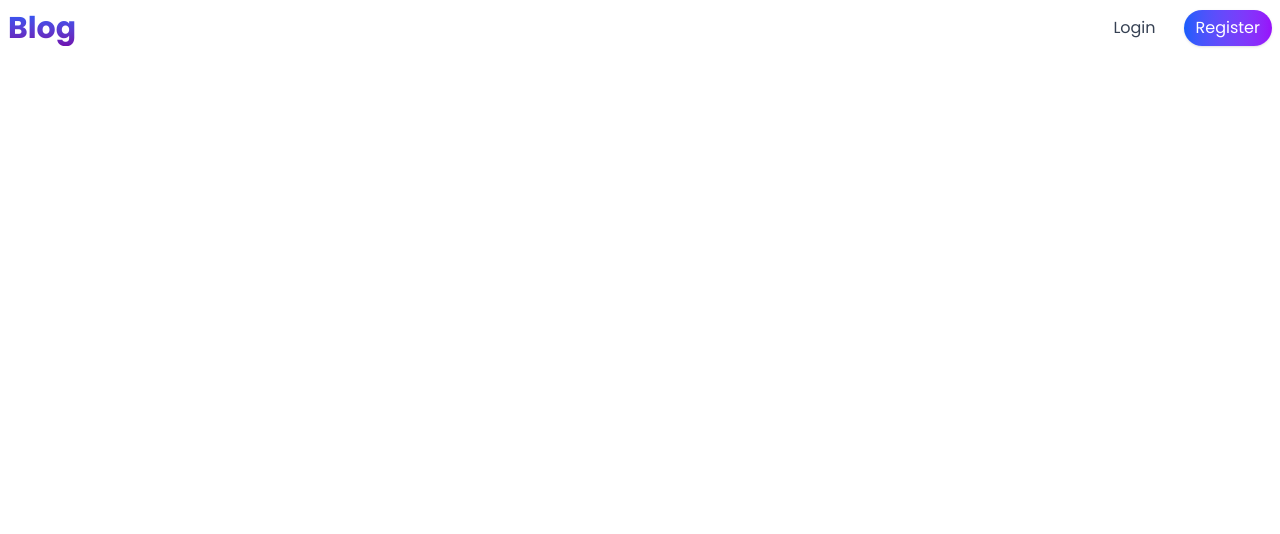
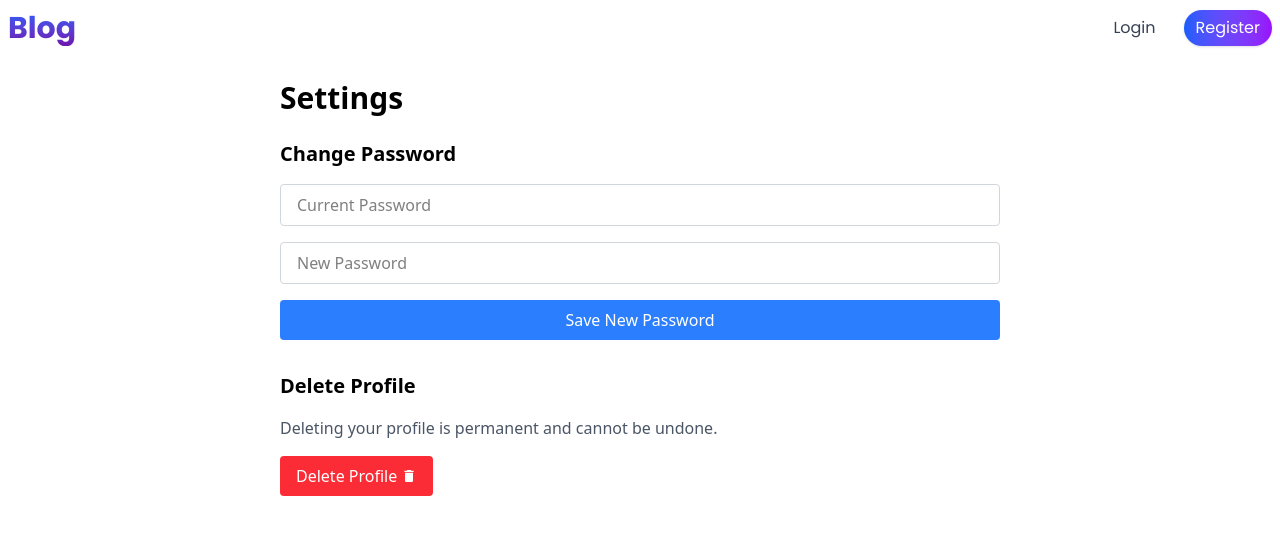
Before and after one commit to hugolomba/blog, a React (Vite) app: page /settings in a window 1280 px wide. Before the commit this address had no page. Shown: the top 534 px of the page. Built offline with nearby package versions, Linux system fonts and the light colour scheme.

Commit message:
add delete user

```diff
--- a/src/App.tsx
+++ b/src/App.tsx
@@ -6,11 +6,13 @@ import HomePage from './pages/HomePage'
 import { BrowserRouter, Routes, Route } from "react-router-dom";
 import PostDetailPage from './pages/PostDetailPage'
 import ProfilePage from './pages/ProfilePage'
+import ErrorPage from './pages/ErrorPage'
 
 
 import NewPostPage from './pages/NewPostPage'
 import EditPostPage from './pages/EditPostPage'
 import EditProfilePage from './pages/EditProfilePage'
+import SettingsPage from './pages/SettingsPage'
 
 
 export default function AppRouter() {
@@ -26,6 +28,8 @@ export default function AppRouter() {
         <Route path='/post/:id/edit' element={<EditPostPage />} />
         <Route path='/profile/:id' element={<ProfilePage />} />
         <Route path='/profile/:id/edit' element={<EditProfilePage />} />
+        <Route path='/settings' element={<SettingsPage />} />
+        <Route path='*' element={<ErrorPage />} />
       </Routes>
     </BrowserRouter>
   );
--- a/src/components/Article.tsx
+++ b/src/components/Article.tsx
@@ -99,9 +99,6 @@ export default function Article({ post }: { post: Post }) {
     };
 
     const handlePostDelete = async () => {
-
-
-
       try {
         await fetch(`${import.meta.env.VITE_API_URL_BASE}/posts/${post.id}`, {
           method: "DELETE",
--- a/src/components/Loading.tsx
+++ b/src/components/Loading.tsx
@@ -1,6 +1,17 @@
-export default function Loading() {
+import deleting from "../assets/images/delete.gif"
+
+export default function Loading({ type = "loading" }: { type?: "loading" | "delete" }) {
   return (
     <div className="flex flex-col items-center justify-center h-64">
+
+
+      {type === "delete" && (
+        <>
+          <p className="text-gray-600 text-lg font-medium mb-4">Deleting...</p>
+          <img src={deleting} alt="Deleting..." className="w-12 h-12" />
+        </>
+      )}
+
       <div className="w-12 h-12 border-4 border-gray-200 border-t-blue-500 rounded-full animate-spin mb-4"></div>
       <p className="text-gray-600 text-lg font-medium">Loading...</p>
     </div>
--- a/src/contexts/authContext.tsx
+++ b/src/contexts/authContext.tsx
@@ -77,7 +77,6 @@ export function AuthProvider({ children }: { children: ReactNode }) {
   const logout = () => {
     setUser(null);
     localStorage.removeItem("token");
-
   };
 
   // Edit User
--- /dev/null
+++ b/src/pages/ErrorPage.tsx
@@ -0,0 +1,8 @@
+export default function ErrorPage() {
+  return (
+    <div>
+      <h1>404 - Not Found</h1>
+      <p>The page you are looking for does not exist.</p>
+    </div>
+  );
+}
--- /dev/null
+++ b/src/pages/SettingsPage.tsx
@@ -0,0 +1,239 @@
+import axios from "axios";
+import { useState } from "react";
+import { MdDelete } from "react-icons/md";
+import Loading from "../components/Loading";
+import { Link } from "react-router-dom";
+import { useAuth } from "../contexts/authContext";
+
+export default function SettingsPage() {
+  const [currentPassword, setCurrentPassword] = useState("");
+  const [newPassword, setNewPassword] = useState("");
+  const [isDialogOpen, setIsDialogOpen] = useState(false);
+  const [isLoading, setIsLoading] = useState(false);
+  const [message, setMessage] = useState("");
+  const [success, setSuccess] = useState(false);
+  const [confirmPassword, setConfirmPassword] = useState("");
+  const [passwordError, setPasswordError] = useState("");
+const [userDeleted, setUserDeleted] = useState(false);
+const { logout } = useAuth();
+
+  const handleChangePassword = async () => {
+    setMessage("");
+
+
+try {
+    setIsLoading(true);
+  const response = await axios.put(
+    `${import.meta.env.VITE_API_URL_BASE}/users/change-password`,
+    { currentPassword, newPassword },
+    { headers: { Authorization: `Bearer ${localStorage.getItem("token")}` } }
+  );
+
+
+  setMessage(typeof response.data === "string" ? response.data : response.data.message || "Password changed successfully");
+  setSuccess(true);
+  setCurrentPassword("");
+  setNewPassword("");
+
+} catch (error: any) {
+  if (error.response && error.response.data) {
+    setMessage(typeof error.response.data === "string" ? error.response.data : error.response.data.message || "An error occurred");
+    setIsLoading(false);
+  } else {
+    setMessage("An error occurred");
+    setIsLoading(false);
+  }
+  setSuccess(false);
+}
+  }
+
+  const handleConfirmDelete = async () => {
+    setPasswordError("");
+    if (!confirmPassword) {
+      setPasswordError("Please enter your password to confirm.");
+      return;
+    }
+
+    try {
+    setIsLoading(true);
+     const response = await axios.delete(
+        `${import.meta.env.VITE_API_URL_BASE}/users/delete`,
+        {
+          data: { password: confirmPassword },
+          headers: { Authorization: `Bearer ${localStorage.getItem("token")}` }
+        }
+      );
+
+      setMessage(typeof response.data === "string" ? response.data : response.data.message || "Profile deleted successfully");
+      setSuccess(true);
+      setIsLoading(false);
+      setIsDialogOpen(false);
+
+      setUserDeleted(true);
+      logout();
+    } catch (error: any) {
+      setIsLoading(false);
+      if (error.response && (error.response.status === 401 || error.response.status === 400)) {
+        setPasswordError("Incorrect password. Please try again.");
+      } else {
+        setPasswordError("An error occurred while deleting the profile.");
+      }
+    }
+  };
+
+  return (
+
+    <div className="max-w-3xl mx-auto p-6">
+      <h1 className="text-3xl font-bold mb-6">Settings</h1>
+
+     {userDeleted ? <ConfirmationDelete /> : (
+        <>
+        <section className="mb-8">
+        <h2 className="text-xl font-semibold mb-4">Change Password</h2>
+        <div className="flex flex-col gap-4">
+          <input
+            type="password"
+            placeholder="Current Password"
+            value={currentPassword}
+            onChange={(e) => setCurrentPassword(e.target.value)}
+            className={`border px-4 py-2 rounded focus:outline-none focus:ring-2 ${
+              message && !success ? "border-red-500 focus:ring-red-500" : "border-gray-300 focus:ring-blue-500"
+            }`}
+          />
+          <input
+            type="password"
+            placeholder="New Password"
+            value={newPassword}
+            onChange={(e) => setNewPassword(e.target.value)}
+            className={`border px-4 py-2 rounded focus:outline-none focus:ring-2 ${
+              message && !success ? "border-red-500 focus:ring-red-500" : "border-gray-300 focus:ring-blue-500"
+            }`}
+          />
+          {!success && (
+            <button
+              onClick={handleChangePassword}
+              disabled={isLoading}
+              className="bg-blue-500 text-white px-4 py-2 rounded hover:bg-blue-600 transition"
+            >
+              {isLoading ? "Loading..." : "Save New Password"}
+            </button>
+          )}
+          {message && (
+            <p className={`mt-2 ${success ? "text-green-600" : "text-red-600"}`}>
+              {message}
+            </p>
+          )}
+        </div>
+      </section>
+
+      <section>
+        <h2 className="text-xl font-semibold mb-4">Delete Profile</h2>
+        <p className="mb-4 text-gray-600">
+          Deleting your profile is permanent and cannot be undone.
+        </p>
+        <button
+          onClick={() => setIsDialogOpen(true)}
+          className="bg-red-500 text-white rounded hover:bg-red-600 flex items-center gap-1 px-4 py-2"
+        >
+          Delete Profile <MdDelete />
+        </button>
+      </section>
+    </>
+    ) }
+
+
+
+<ConfirmationDialog
+        isOpen={isDialogOpen}
+        onClose={() => {
+          setIsDialogOpen(false);
+          setConfirmPassword("");
+          setPasswordError("");
+        }}
+        onConfirm={handleConfirmDelete}
+        title="Delete Profile"
+        message="Are you sure you want to delete your profile? This action cannot be undone."
+        confirmPassword={confirmPassword}
+        setConfirmPassword={setConfirmPassword}
+        passwordError={passwordError}
+        isLoading={isLoading}
+      />
+
+    </div>
+  );
+}
+
+function ConfirmationDelete() {
+    return (
+        <div className="flex flex-col items-center justify-center h-screen bg-gray-100 gap-4">
+            <h2 className="text-lg font-bold">Profile Deleted</h2>
+            <p className="text-gray-700">Your profile has been successfully deleted.</p>
+            <Link to="/" className="bg-blue-500 text-white rounded hover:bg-blue-600 px-4 py-2">
+                Go to Home
+            </Link>
+        </div>
+    )
+}
+
+function ConfirmationDialog({
+  isOpen,
+  onClose,
+  onConfirm,
+  title = "Confirm Deletion",
+  message = "Are you sure you want to proceed?",
+  confirmPassword,
+  setConfirmPassword,
+  passwordError,
+  isLoading
+}: {
+  isOpen: boolean;
+  onClose: () => void;
+  onConfirm: () => void;
+  title?: string;
+  message?: string;
+  confirmPassword: string;
+  setConfirmPassword: (value: string) => void;
+  passwordError: string;
+  isLoading: boolean;
+}) {
+  if (!isOpen) return null;
+
+  return (
+    <div className="fixed inset-0 flex items-center justify-center z-50">
+      <div className="absolute inset-0 bg-black opacity-50" onClick={onClose} />
+      <div className="bg-white rounded-lg shadow-lg p-6 z-10 w-80">
+        <h2 className="text-lg font-bold mb-2">{title}</h2>
+        <p className="mb-4 text-gray-700">{message}</p>
+        <input
+          type="password"
+          placeholder="Enter your password"
+          value={confirmPassword}
+          onChange={(e) => setConfirmPassword(e.target.value)}
+          className={`border px-4 py-2 rounded w-full focus:outline-none focus:ring-2 mb-2 ${
+            passwordError ? "border-red-500 focus:ring-red-500" : "border-gray-300 focus:ring-blue-500"
+          }`}
+          disabled={isLoading}
+        />
+        {passwordError && (
+          <p className="text-red-600 text-sm mb-2">{passwordError}</p>
+        )}
+        <div className="flex justify-end gap-2">
+          <button
+            onClick={onClose}
+            className="bg-gray-300 text-gray-700 rounded px-4 py-2 hover:bg-gray-400 transition"
+            disabled={isLoading}
+          >
+            Cancel
+          </button>
+          <button
+            onClick={onConfirm}
+            className="bg-red-500 text-white rounded px-4 py-2 hover:bg-red-600 transition flex items-center justify-center"
+            disabled={isLoading}
+          >
+            {isLoading ? "Deleting..." : "Delete"}
+          </button>
+        </div>
+      </div>
+    </div>
+  );
+}
```
Also changed, not shown: src/assets/images/delete.gif (added).
